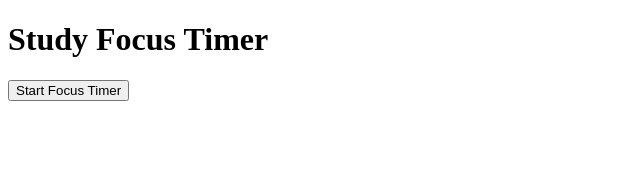
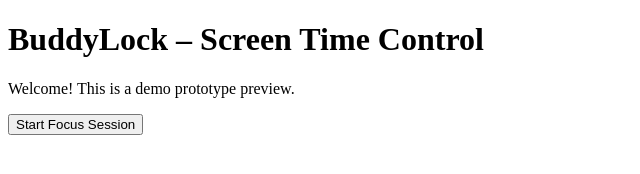
Before and after one commit to onlytheracer-droid/BuddyLock-TheGlitch, a plain HTML site: page index.html in a window 1280 px wide. Shown: the whole page, without its empty margins (0-640 px from the left). Drawn offline with Linux system fonts and the light colour scheme.

Commit message:
add html

```diff
--- a/index.html
+++ b/index.html
@@ -1,11 +1,12 @@
 <!DOCTYPE html>
 <html>
 <head>
-  <title>Productive Study Timer</title>
+  <title>BuddyLock – Screen Time Control</title>
 </head>
 <body>
-  <h1>Study Focus Timer</h1>
-  <button onclick="startTimer()">Start Focus Timer</button>
+  <h1>BuddyLock – Screen Time Control</h1>
+  <p>Welcome! This is a demo prototype preview.</p>
+  <button onclick="startTimer()">Start Focus Session</button>
   <p id="output"></p>
 
   <script src="script.js"></script>
```
